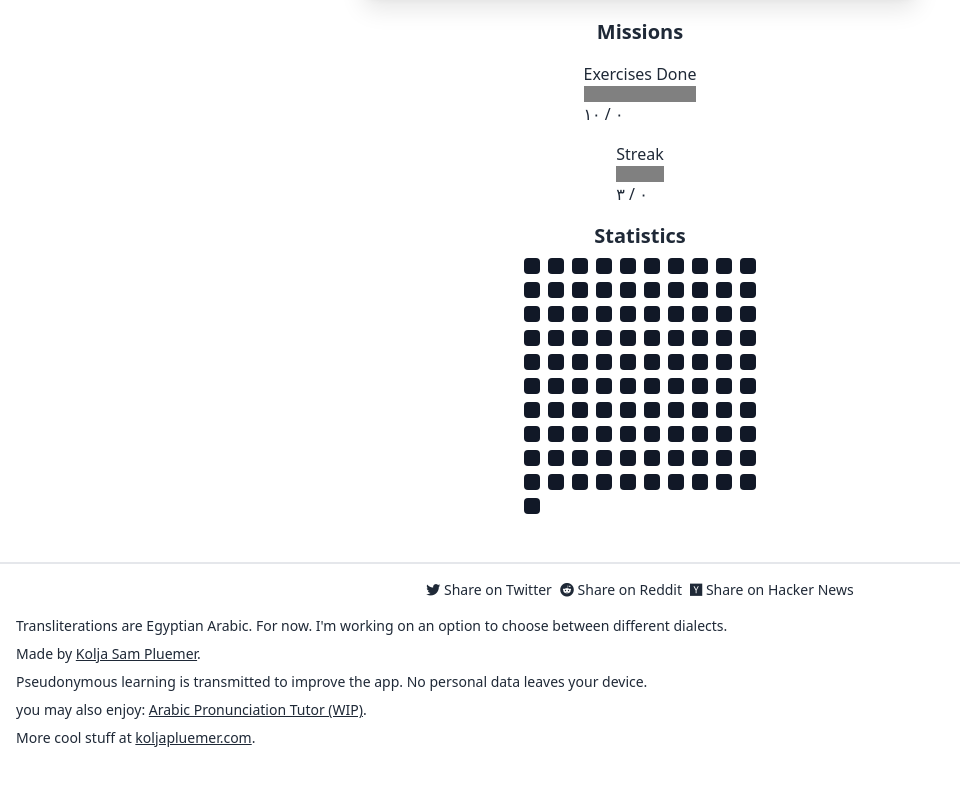
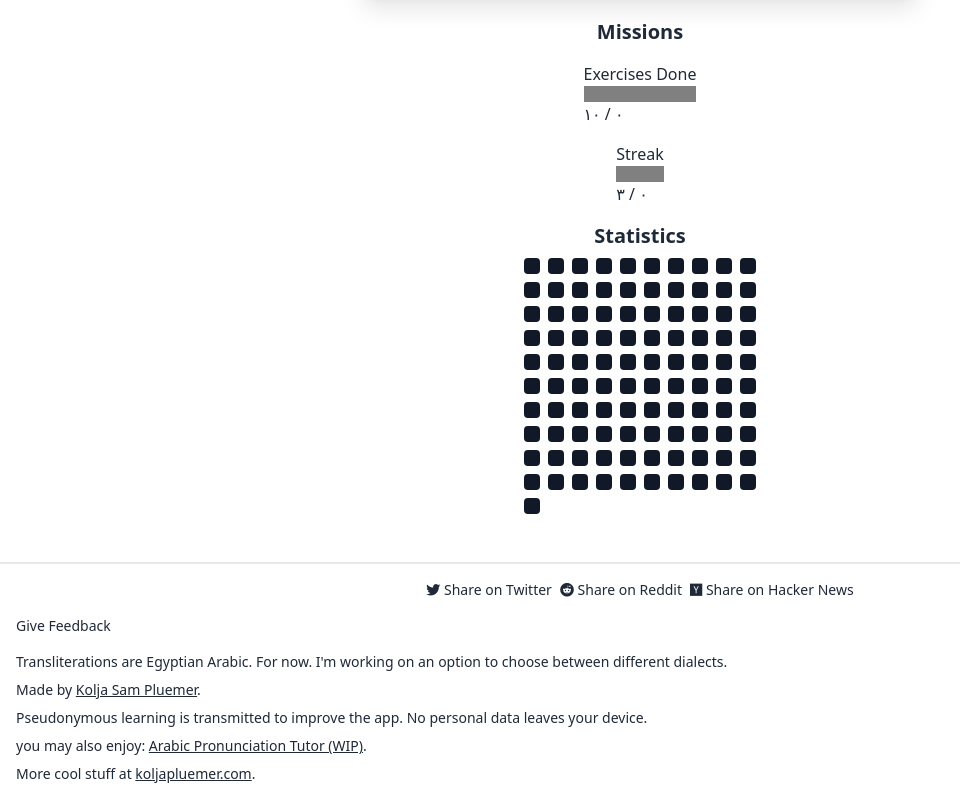
Before and after one commit to koljapluemer/arabic-numbers-practice, a Vue app: page / in a window 1280 px wide. Shown: the part 427-1227 px from the top of the page, without its empty margins (0-960 px from the left). Before the commit the page ends 1191 px from the top, so only its background shows below. Built offline with nearby package versions, Linux system fonts and the light colour scheme; no server answers.

Commit message:
make some DoD progress and update

```diff
--- a/src/App.vue
+++ b/src/App.vue
@@ -506,6 +506,10 @@ function convertNumberToArabicScript(number) {
         <i class="fab fa-hacker-news share-icon"></i> Share on Hacker News
       </a>
     </div>
+
+    <div class="mb-4 flex-justify-center">
+    <a href="mailto:feedback@koljapluemer.com">Give Feedback</a>
+    </div>
     <ul class="flex flex-col gap-2">
       <li>
         Transliterations are Egyptian Arabic. For now. I'm working on an option
```
